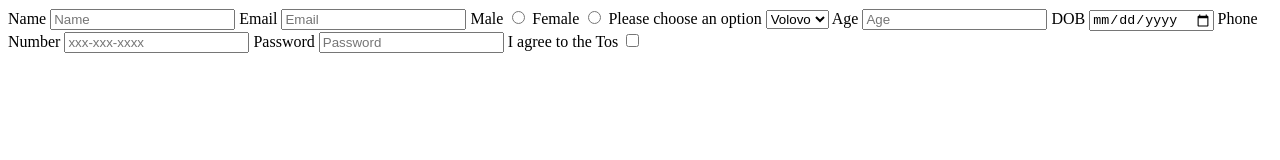
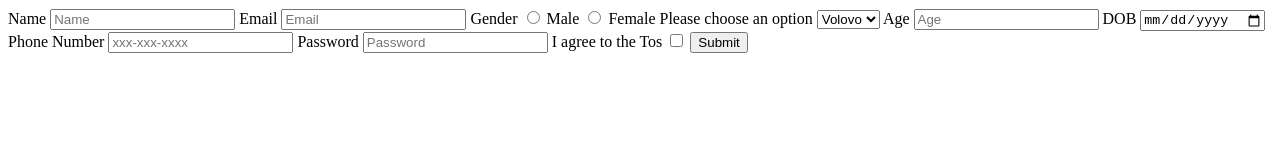
Before and after one commit to acciojob/signup-form-car-vishwas1143, a website: page main.html in a window 1280 px wide. Drawn offline with Linux system fonts and the light colour scheme.

Commit message:
created a submission

```diff
--- a/main.html
+++ b/main.html
@@ -15,10 +15,11 @@
 		<input type="text" id="name" placeholder="Name" required>
 		<label for="email">Email</label>
 		<input type="email" id="email" placeholder="Email" required>
-		<label for="gender_m, gender_f">Male</label>
-		<input type="radio" id="gender_m, gender_f" required>
-		<label for="gender_m, gender_f">Female</label>
-		<input type="radio" id="gender_m, gender_f" required>
+		  <label>Gender</label>
+        <input type="radio" id="gender_m" name="gender" required>
+        <label for="gender_m">Male</label>
+        <input type="radio" id="gender_f" name="gender" required>
+        <label for="gender_f">Female</label>
 		<label for="cars">Please choose an option</label>
 		<select id="cars" >
 			<option value="volvo">Volovo</option>
@@ -35,7 +36,7 @@
 		<input type="password" id="password" placeholder="Password" required>
 		<label for="tos">I agree to the Tos</label>
 		<input type="checkbox" id="tos" required>
-
+		 <button type="submit">Submit</button>
 	</form>
 
 </body>
```
